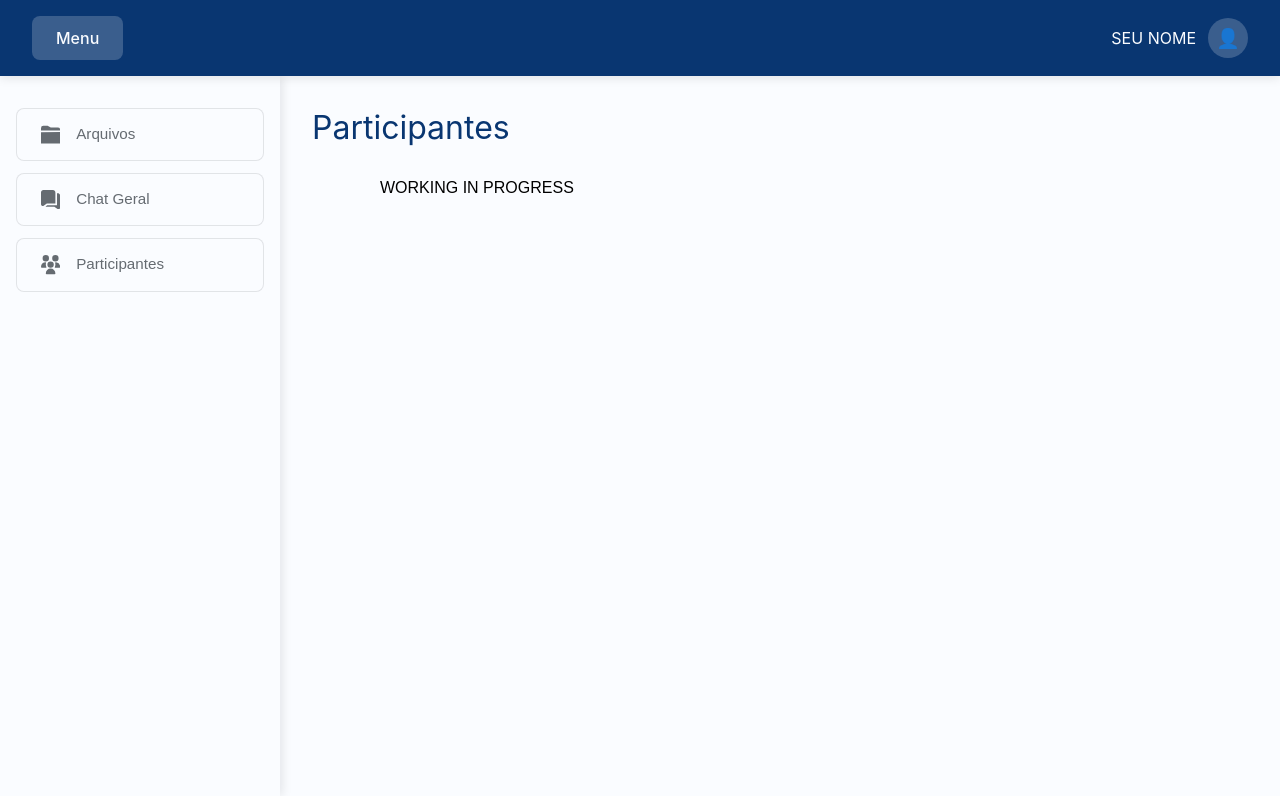
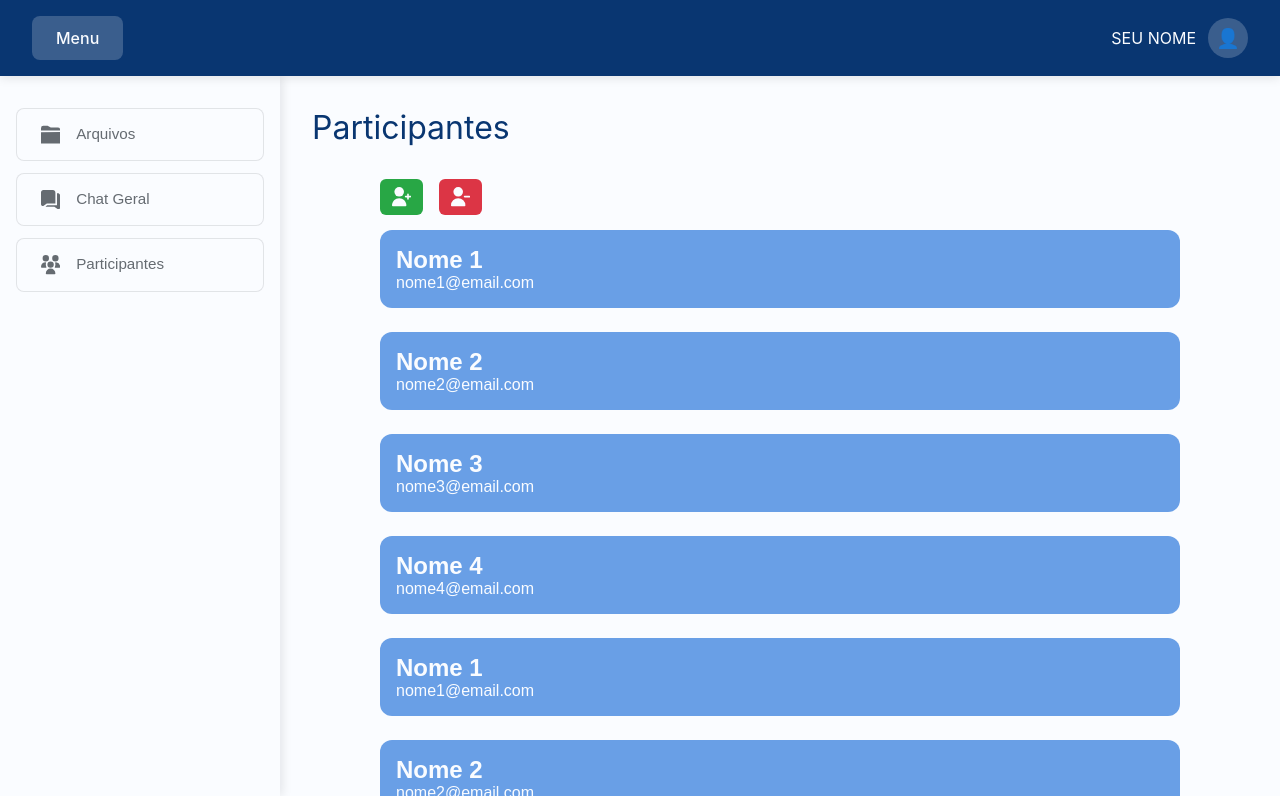
Before and after one commit to ItsMeThierry/Projeto-Engenharia-de-Software, a React (Create React App) app in the folder frontend/: page /curso/1 in a window 1280 px wide. Both pictures are taken after a click on the button "Participantes". Built offline with nearby package versions, Linux system fonts and the light colour scheme.

Commit message:
Adicionado Layout da Tela de Participantes

```diff
--- a/frontend/src/tela_de_curso/Arquivos.js
+++ b/frontend/src/tela_de_curso/Arquivos.js
@@ -117,7 +117,6 @@ function ContentGroup({title, description, contents}) {
     };
 
     const renderListConfig = ({ user_type }) => {
-        console.log(user_type);
         if(user_type === 'monitor'){
             return(
                 <div class='content-list-config'>
--- /dev/null
+++ b/frontend/src/tela_de_curso/Participantes.css
@@ -0,0 +1,109 @@
+:root {
+  --text: #020a13;
+  --background: #fafcff;
+  --primary: #093671;
+  --secondary: #699FE6;
+  --accent: #f07851;
+
+  /* Variações das cores principais */
+  --primary-light: rgba(9, 54, 113, 0.1);
+  --primary-hover: rgba(9, 54, 113, 0.9);
+  --secondary-light: rgba(105, 159, 230, 0.1);
+  --secondary-hover: rgba(105, 159, 230, 0.9);
+  --accent-light: rgba(240, 120, 81, 0.1);
+  --accent-hover: rgba(240, 120, 81, 0.9);
+
+  /* Cores neutras baseadas no texto */
+  --text-light: rgba(2, 10, 19, 0.6);
+  --text-lighter: rgba(2, 10, 19, 0.4);
+  --border-color: rgba(2, 10, 19, 0.1);
+  --shadow-color: rgba(2, 10, 19, 0.1);
+  --shadow-hover: rgba(2, 10, 19, 0.15);
+
+  /* Cores de estado */
+  --success: #28a745;
+  --success-hover: #218838;
+  --success-light: rgba(40, 167, 69, 0.2);
+  --danger: #dc3545;
+  --danger-hover: #c82333;
+  --danger-light: rgba(220, 53, 69, 0.2);
+
+  /* Cores de fundo */
+  --bg-light: rgba(250, 252, 255, 0.8);
+  --bg-card: rgba(255, 255, 255, 0.95);
+}
+
+.users-list-config {
+  display: flex;
+  flex-direction: row;
+  gap: 1rem;
+  padding-bottom: 15px;
+}
+
+.add-usr-btn,
+.remove-usr-btn {
+  display: flex;
+  align-items: center;
+  justify-content: center;
+  padding: 0.5rem 0.75rem;
+  border: none;
+  border-radius: 6px;
+  cursor: pointer;
+  font-size: 0.85rem;
+  font-weight: 400;
+  transition: all 0.2s ease;
+  min-width: 40px;
+  height: 36px;
+}
+
+.add-usr-btn {
+  background: var(--success);
+  color: var(--background);
+}
+
+.add-usr-btn:hover {
+  background: var(--success-hover);
+  transform: translateY(-1px);
+  box-shadow: 0 2px 8px var(--success-light);
+}
+
+.remove-usr-btn {
+  background: var(--danger);
+  color: var(--background);
+}
+
+.remove-usr-btn:hover {
+  background: var(--danger-hover);
+  transform: translateY(-1px);
+  box-shadow: 0 2px 8px var(--danger-light);
+}
+
+.add-usr-icon,
+.remove-usr-icon {
+  width: 1.2rem;
+  height: 1.2rem;
+  fill: var(--background);
+}
+
+
+.user-card {
+  display: flex;
+  flex-direction: column;
+  padding: 1rem;
+  background: var(--secondary);
+  width: 100%;
+  max-width: 800px;
+  border-radius: 12px;
+  margin-bottom: 1.5rem;
+}
+
+
+.user-card h1 {
+  color: var(--background);
+  font-size: 1.5rem;
+  font-weight: 600;
+}
+
+.user-card span {
+  color: var(--background);
+}
--- a/frontend/src/tela_de_curso/Participantes.js
+++ b/frontend/src/tela_de_curso/Participantes.js
@@ -1,7 +1,44 @@
+import { usePermissionContext } from '../context/PermissionContext';
+import { ReactComponent as AddUserIcon } from '../icones/adicionar-usuario.svg';
+import { ReactComponent as RemoveUserIcon } from '../icones/remover-usuario.svg';
+import './Participantes.css'
+
 function UsersList() {
+    const { user_type } = usePermissionContext();
+
+    const renderListConfig = ({ user_type }) => {
+        if(user_type === 'monitor'){
+            return(
+                <div class='users-list-config'>
+                    <button class='add-usr-btn'><AddUserIcon class='add-usr-icon'/></button>
+                    <button class='remove-usr-btn'><RemoveUserIcon class='remove-usr-icon'/></button>
+                </div>
+            );
+        };
+    };
+
     return(
         <div class='page'>
-            <span>WORKING IN PROGRESS</span>
+            {renderListConfig({user_type})}
+            <div class='users-list'>
+                <UserCard name='Nome 1' email='nome1@email.com'/>
+                <UserCard name='Nome 2' email='nome2@email.com'/>
+                <UserCard name='Nome 3' email='nome3@email.com'/>
+                <UserCard name='Nome 4' email='nome4@email.com'/>
+                <UserCard name='Nome 1' email='nome1@email.com'/>
+                <UserCard name='Nome 2' email='nome2@email.com'/>
+                <UserCard name='Nome 3' email='nome3@email.com'/>
+                <UserCard name='Nome 4' email='nome4@email.com'/>
+            </div>
+        </div>
+    );
+}
+
+function UserCard({ name, email }) {
+    return(
+        <div class='user-card'>
+            <h1>{name}</h1>
+            <span>{email}</span>
         </div>
     );
 }
```
Also changed, not shown: frontend/src/icones/adicionar-usuario.svg (added), frontend/src/icones/remover-usuario.svg (added).
